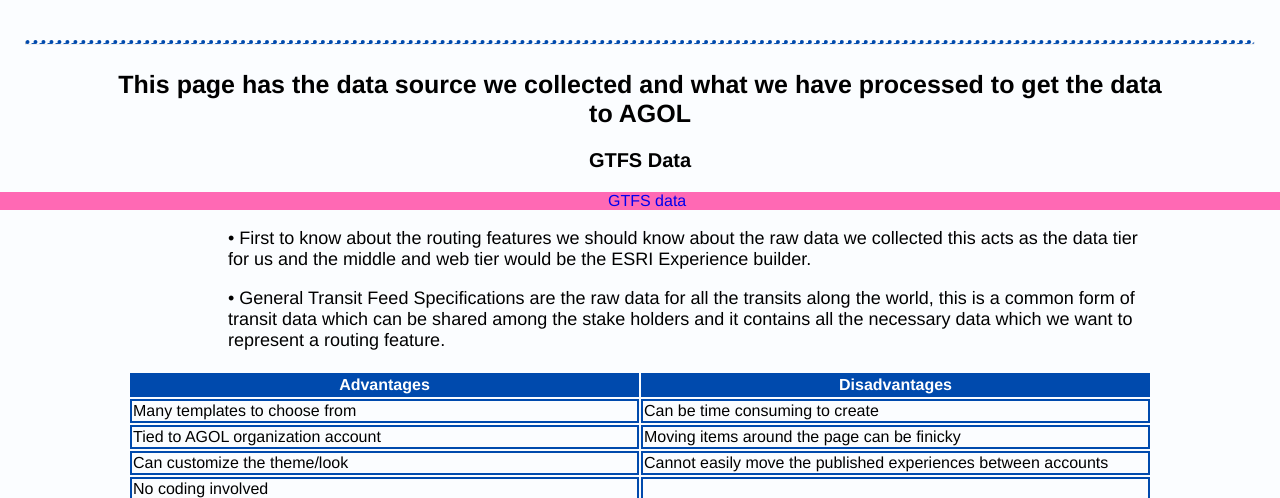
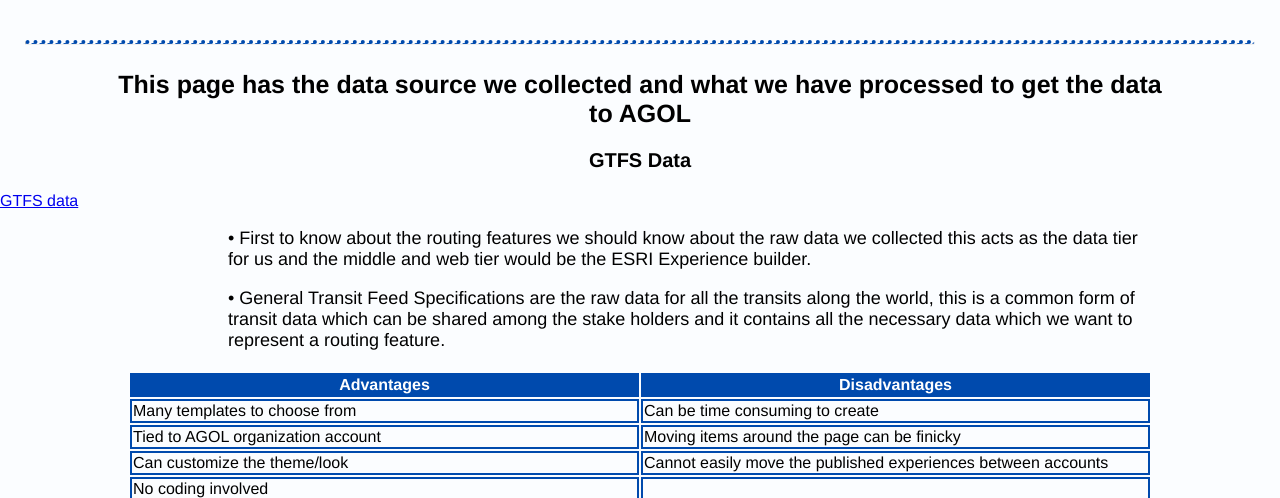
Before and after one commit to helenplesko/web2lindsaytransit, a plain HTML site: page data.html in a window 1280 px wide. Shown: the part 302-800 px from the top of the page. Drawn offline with Linux system fonts and the light colour scheme.

Commit message:
editing button

```diff
--- a/css/mystyle.css
+++ b/css/mystyle.css
@@ -276,13 +276,6 @@ img {
     display: block;
     margin-left: 100px;
 }
-.builder a{
-	display: block;
-	padding-left: 47.5%;
-	text-decoration: none;
-	background-color: hotpink;
-	width: 100%;
-}
 /* Responsive design if the browser window is 600px or smaller */
 @media screen and (max-width: 600px) {
 	/* Customization of home-banner h1 element */
```
